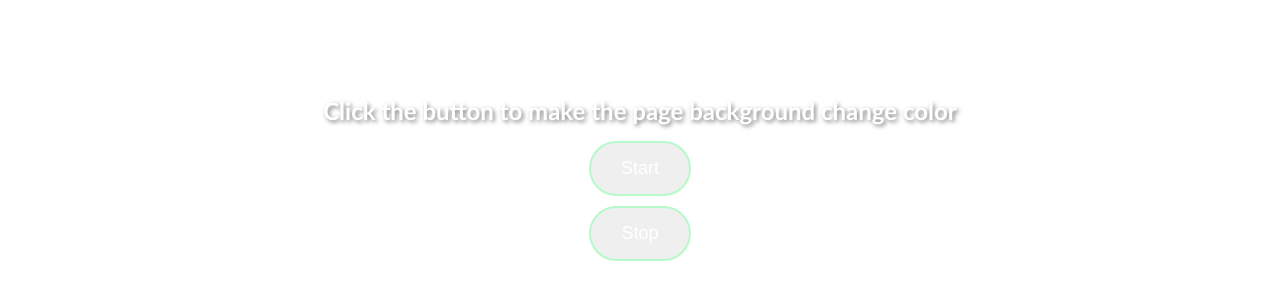
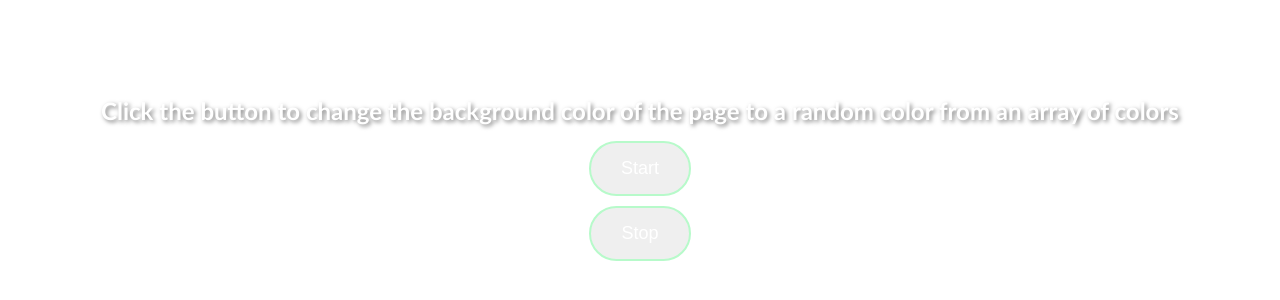
Before and after one commit to AndriiDorohov/goit-js-hw-11-color-switch, a website built with webpack: page src/index.html in a window 1280 px wide. Shown: the part 230-530 px from the top of the page. Built offline with nearby package versions, Linux system fonts and the light colour scheme.

Commit message:
change h1 text

```diff
--- a/src/index.html
+++ b/src/index.html
@@ -9,7 +9,7 @@
 
   <body>
 	<div class="container">
-		<h1 class="heading-primary">Click the button to make the page background change color</h1>
+		<h1 class="heading-primary">Click the button to change the background color of the page to a random color from an array of colors</h1>
 		<div class="btn-container">
 		  <button type="button" class="btn" data-action="start">Start</button>
 		  <button type="button" class="btn" data-action="stop">Stop</button>
```
